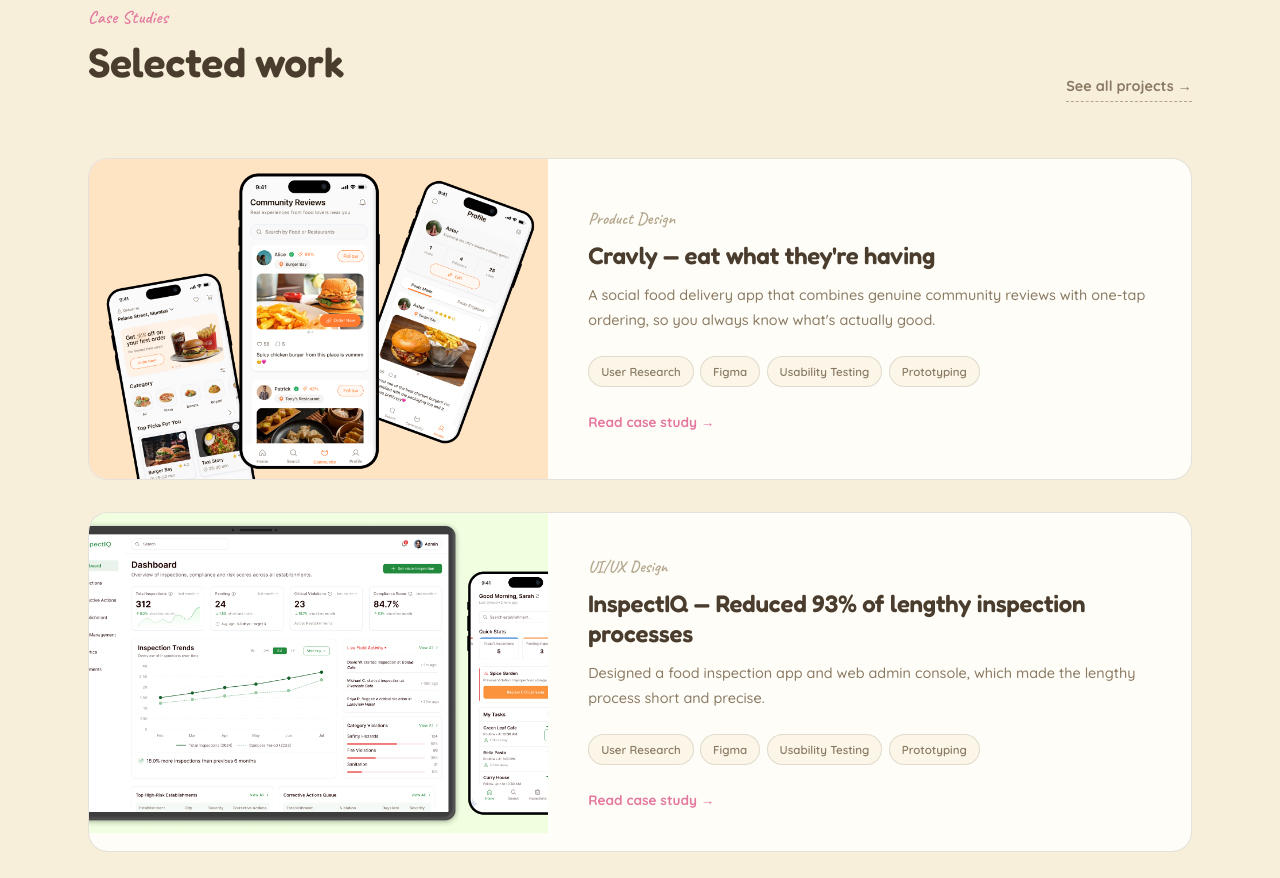
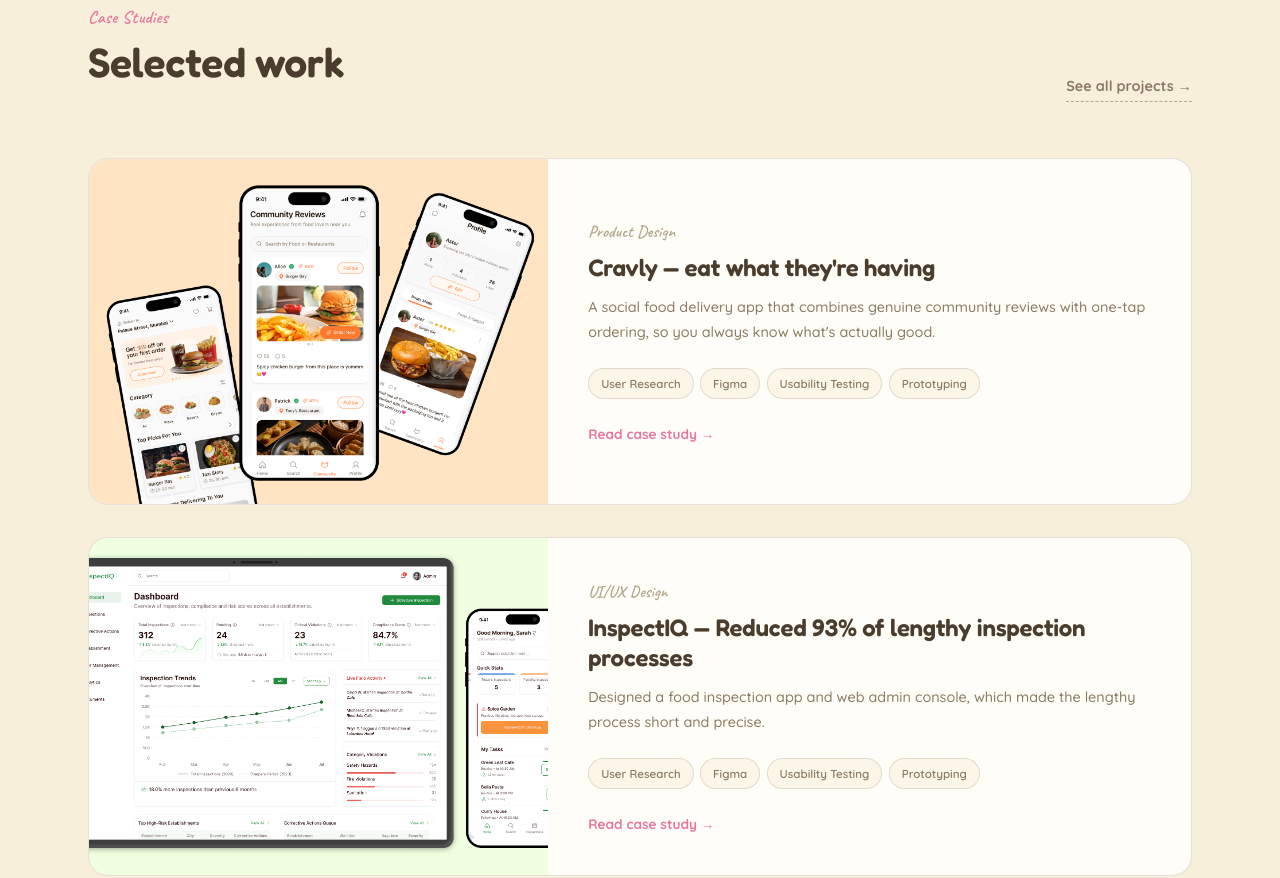
Before and after one commit to shwetamishra2407/shweta-portfolio, a plain HTML site: page index.html in a window 1280 px wide. Shown: the part 1841-2719 px from the top of the page. Drawn offline with Linux system fonts and the light colour scheme.

Commit message:
min-height of image visual changed

```diff
--- a/index.html
+++ b/index.html
@@ -384,7 +384,7 @@
   .case-card:hover { transform: translateY(-4px) rotate(-0.3deg); box-shadow: 0 16px 40px rgba(74,61,46,0.14); }
   .case-card.reverse { grid-template-columns: 1.4fr 1fr; }
   .case-card.reverse .case-visual { order: -1; }
-  .case-visual { height: 320px; display: flex; align-items: center; justify-content: center; padding: 2rem; position: relative; overflow: hidden; }
+  .case-visual { min-height: 320px; display: flex; align-items: center; justify-content: center; padding: 2rem; position: relative; overflow: hidden; }
   .case-visual.cv-full { padding: 0; }
   .case-visual.cv-full img { width: 100%; height: 100%; object-fit: cover; display: block; }
   .cv-pink { background: var(--pink-light); }
@@ -686,7 +686,7 @@
     <!-- Case 2 -->
      <a href="InspectIQ_casestudy.html" class="case-card reveal">
       <div class="case-visual cv-pink cv-full">
-        <img src="insIQ.png" alt="InspectIQ app and web admin console screens">
+        <img src="IQmockup.png" alt="InspectIQ app and web admin console screens">
       </div>
       <div class="case-info">
         <div class="case-tag">UI/UX Design</div>
```
Also changed, not shown: IQmockup.png (added), 2 other files.
